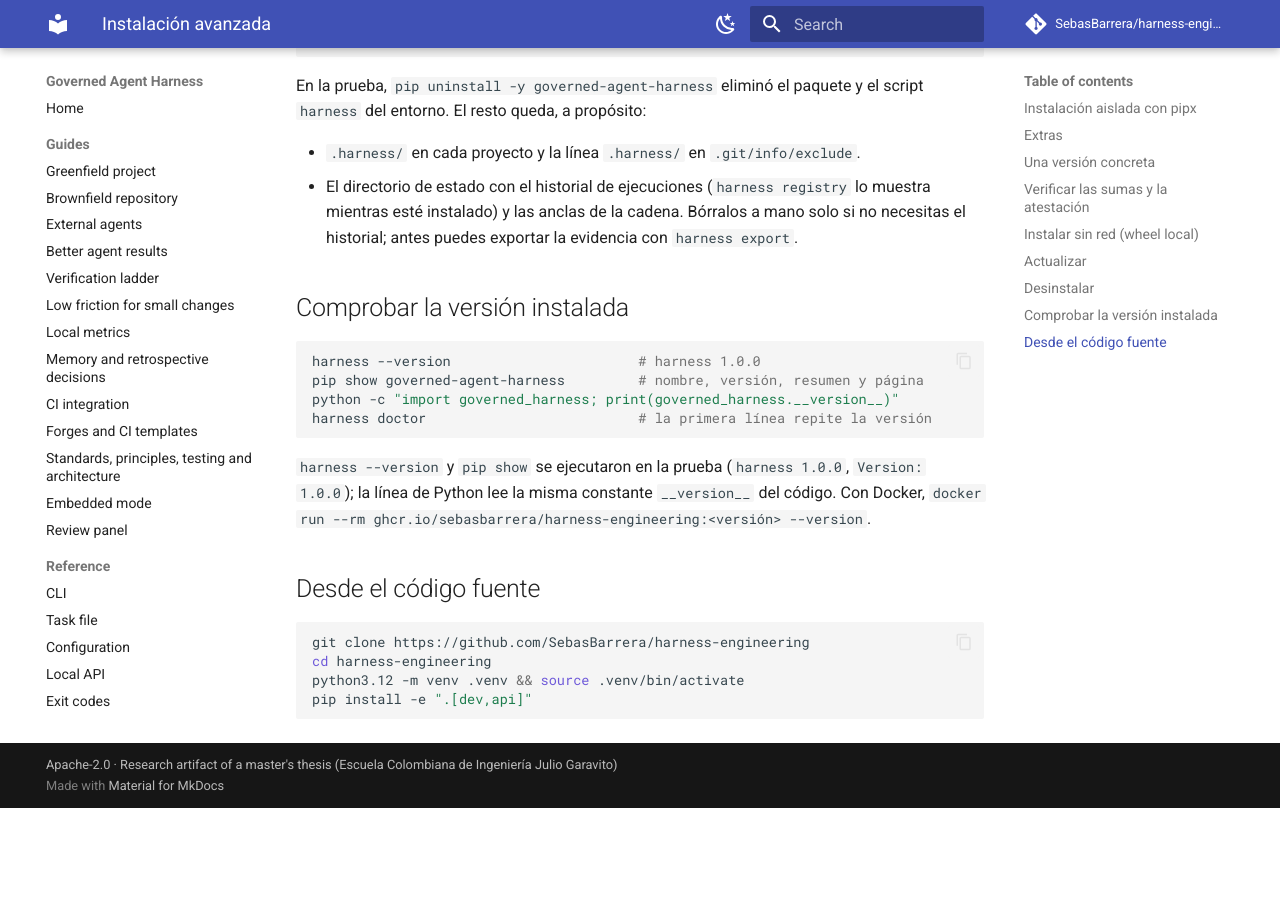
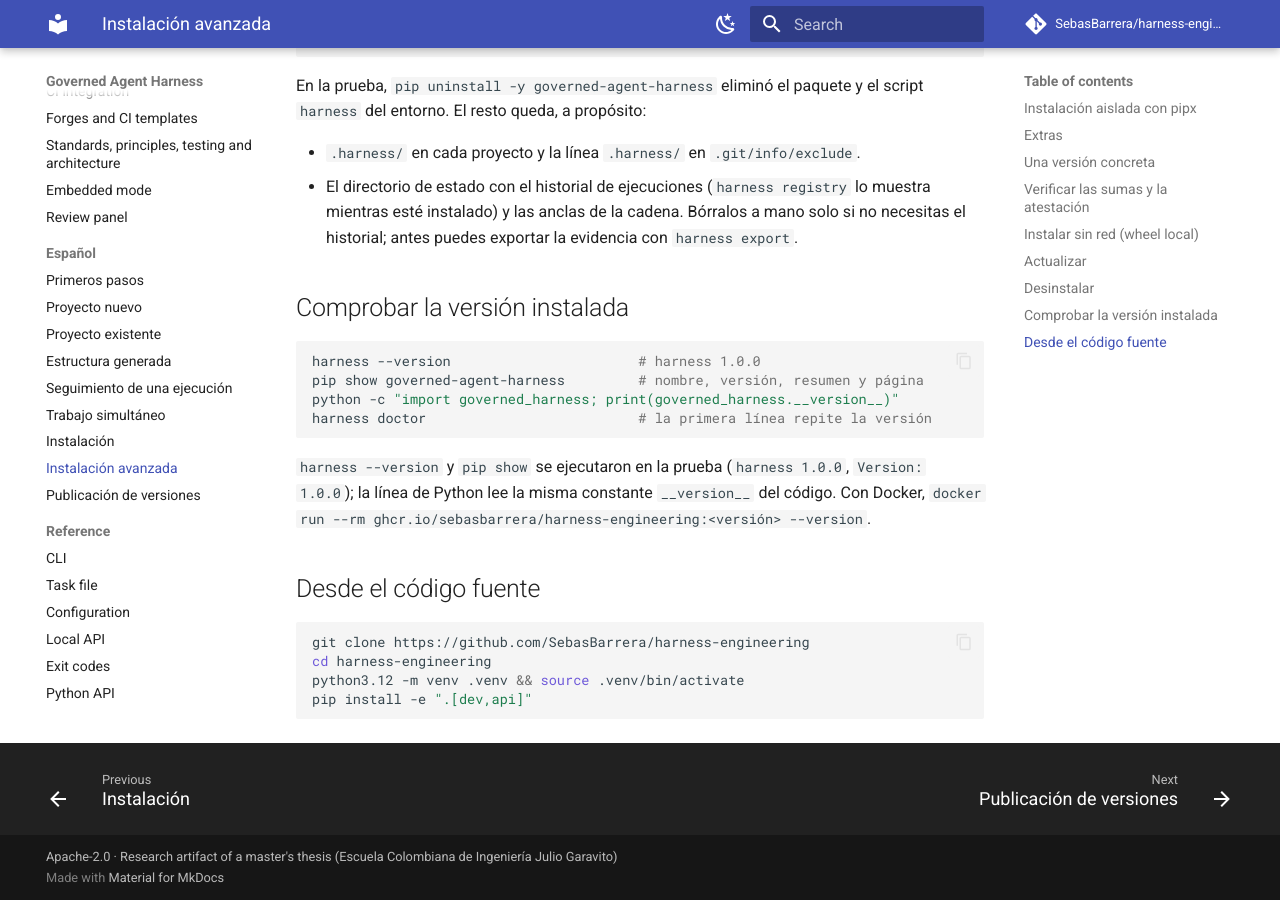
Before and after one commit to SebasBarrera/harness-engineering, an MkDocs documentation site: the page built from docs/es/instalacion-avanzada.md, in a window 1280 px wide and 900 px high, scrolled down 3477 px. Built offline with MkDocs 1.6.1 and Material for MkDocs 9.7.7, drawn with Linux system fonts in a browser that asks for light colours; comment, search, counter and statistics services are not loaded; before the commit the page ends 4285 px from its top, so only the background shows below that.

Commit message:
docs: link the Spanish guides from the READMEs and the site, and record the PyPI channel
The Spanish pages are reachable from README.es.md and from a new Español section of the
mkdocs navigation. Both READMEs said the package is not on PyPI; they now say the channel is
wired into release.yml and off until the maintainer configures it, and point to the guides.
CHANGELOG entry under Unreleased. The pages for the metrics report, the agent contract, the
architecture catalogue and reverse engineering belong to other items of the wave and are linked
by name from the new guides, not added to the navigation here.

Refs #97

```diff
--- a/mkdocs.yml
+++ b/mkdocs.yml
@@ -82,6 +82,16 @@
       - Standards, principles, testing and architecture: guides/engineering.md
       - Embedded mode: guides/embedded-mode.md
       - Review panel: guides/review-panel.md
+  - Español:
+      - Primeros pasos: es/primeros-pasos.md
+      - Proyecto nuevo: es/proyecto-nuevo.md
+      - Proyecto existente: es/proyecto-existente.md
+      - Estructura generada: es/estructura-generada.md
+      - Seguimiento de una ejecución: es/seguimiento.md
+      - Trabajo simultáneo: es/trabajo-simultaneo.md
+      - Instalación: es/instalacion.md
+      - Instalación avanzada: es/instalacion-avanzada.md
+      - Publicación de versiones: es/publicacion.md
   - Reference:
       - CLI: reference/cli.md
       - Task file: reference/task-file.md
```
Also changed, not shown: CHANGELOG.md (+13 -0 lines), README.es.md (+18 -2 lines), README.md (+6 -2 lines).
